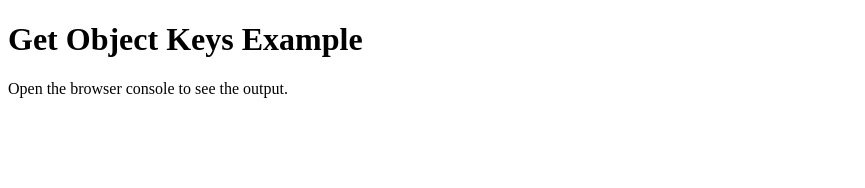
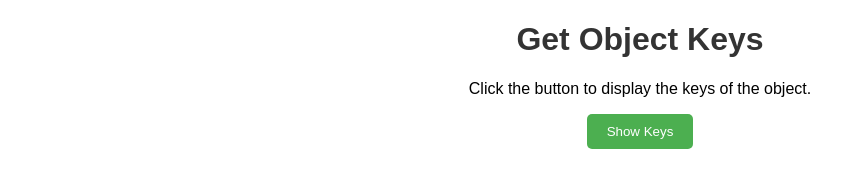
Before and after one commit to acciojob/get-object-keys-bhpuja, a website: page main.html in a window 1280 px wide. Shown: the whole page, without its empty margins (0-865 px from the left). Drawn offline with Linux system fonts and the light colour scheme.

Commit message:
created a submission

```diff
--- a/main.html
+++ b/main.html
@@ -4,15 +4,51 @@
   <meta charset="UTF-8">
   <meta name="viewport" content="width=device-width, initial-scale=1.0">
   <title>Get Object Keys</title>
+  <style>
+    body {
+      font-family: Arial, sans-serif;
+      margin: 20px;
+    }
+    .container {
+      max-width: 500px;
+      margin: 0 auto;
+      text-align: center;
+    }
+    h1 {
+      color: #333;
+    }
+    button {
+      background-color: #4CAF50;
+      color: white;
+      padding: 10px 20px;
+      border: none;
+      border-radius: 5px;
+      cursor: pointer;
+    }
+    button:hover {
+      background-color: #45a049;
+    }
+    .output {
+      margin-top: 20px;
+      font-size: 18px;
+      color: #555;
+    }
+  </style>
 </head>
 <body>
-  <h1>Get Object Keys Example</h1>
-  <p>Open the browser console to see the output.</p>
+  <div class="container">
+    <h1>Get Object Keys</h1>
+    <p>Click the button to display the keys of the object.</p>
+    <button onclick="showKeys()">Show Keys</button>
+    <div class="output" id="output"></div>
+  </div>
 
   <script>
     // Create an object called student with a property called name
     const student = {
       name: "John",
+      age: 25,
+      grade: "A",
     };
 
     // Add a method to the Object prototype
@@ -21,8 +57,12 @@
       return Object.keys(this);
     };
 
-    // Log the keys of the student object
-    console.log(student.getKeys()); // Output: ["name"]
+    // Function to display keys in the output div
+    function showKeys() {
+      const outputDiv = document.getElementById('output');
+      const keys = student.getKeys(); // Get keys using the custom method
+      outputDiv.textContent = `Keys: ${keys.join(', ')}`;
+    }
   </script>
 </body>
 </html>
```
